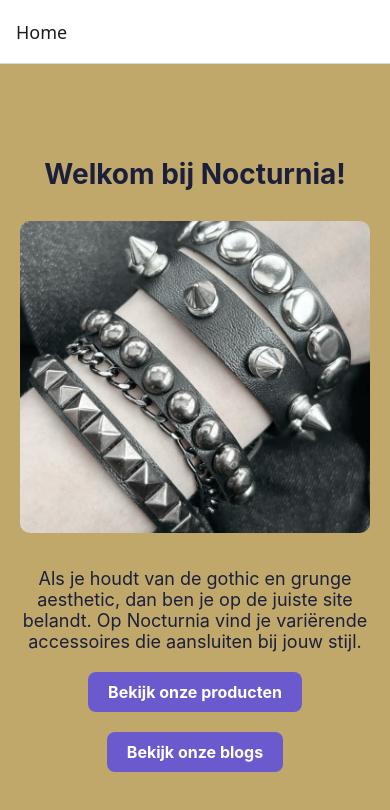
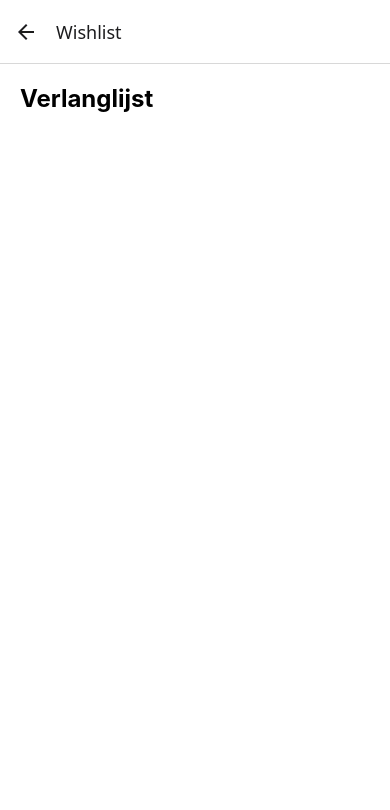
Before and after one commit to Charlie280809/mobile-app-repo, a React Native app in the folder mobile-app/: screen /Wishlist in a window 390 px wide. Shown: the top 810 px of the page. Built offline with nearby package versions, Linux system fonts and the light colour scheme.

Commit message:
attempted first template to wishlist and cart

```diff
--- a/mobile-app/App.js
+++ b/mobile-app/App.js
@@ -7,6 +7,8 @@ import ProductScreen from './screens/ProductScreen.js';
 import AllProducts from './screens/AllProducts.js';
 import AllBlogs from './screens/AllBlogs.js';
 import BlogScreen from './screens/BlogScreen.js';
+import Cart from './screens/Cart.js';
+import Wishlist from './screens/Wishlist.js';
 
 const Stack = createStackNavigator();
 
@@ -18,7 +20,9 @@ export default function App() {
         <Stack.Screen name="AllProducts" component={AllProducts} />
         <Stack.Screen name="Product" component={ProductScreen} />
         <Stack.Screen name="AllBlogs" component={AllBlogs} />
-        {/* <Stack.Screen name="BlogScreen" component={BlogScreen} /> */}
+        <Stack.Screen name="BlogScreen" component={BlogScreen} />
+        <Stack.Screen name="Cart" component={Cart} />
+        <Stack.Screen name="Wishlist" component={Wishlist} />
       </Stack.Navigator>
     </NavigationContainer>
   )
--- /dev/null
+++ b/mobile-app/screens/Cart.js
@@ -0,0 +1,54 @@
+import React, { useState, useEffect } from 'react';
+import { View, Text, ScrollView, StyleSheet, Button } from 'react-native';
+import { useIsFocused } from '@react-navigation/native';
+
+const Cart = ({ route }) => {
+  const [cart, setCart] = useState([]);
+  const isFocused = useIsFocused();
+
+  useEffect(() => {
+    if (route.params?.product) {
+      const product = route.params.product;
+      const existing = cart.find((item) => item.id === product.id);
+
+      if (existing) {
+        setCart(cart.map(item =>
+          item.id === product.id
+            ? { ...item, quantity: item.quantity + 1 }
+            : item
+        ));
+      } else {
+        setCart([...cart, { ...product, quantity: 1 }]);
+      }
+    }
+  }, [route.params, isFocused]);
+
+  const removeFromCart = (id) => {
+    setCart(cart.filter(item => item.id !== id));
+  };
+
+  const total = cart.reduce((sum, item) => sum + item.price * item.quantity, 0);
+
+  return (
+    <ScrollView style={styles.container}>
+      <Text style={styles.title}>Winkelmand</Text>
+      {cart.map(item => (
+        <View key={item.id} style={styles.item}>
+          <Text>{item.title} x{item.quantity}</Text>
+          <Text>€{(item.price * item.quantity).toFixed(2)}</Text>
+          <Button title="Verwijder" onPress={() => removeFromCart(item.id)} />
+        </View>
+      ))}
+      <Text style={styles.total}>Totaal: €{total.toFixed(2)}</Text>
+    </ScrollView>
+  );
+};
+
+export default Cart;
+
+const styles = StyleSheet.create({
+  container: { padding: 20, backgroundColor: '#fff', flex: 1 },
+  title: { fontSize: 24, fontWeight: 'bold', marginBottom: 20 },
+  item: { marginBottom: 15 },
+  total: { fontSize: 20, fontWeight: 'bold', marginTop: 20 },
+});
--- a/mobile-app/screens/HomeScreen.js
+++ b/mobile-app/screens/HomeScreen.js
@@ -27,6 +27,21 @@ const HomeScreen = ({ navigation }) => {
         >
           <Text style={styles.buttonText}>Bekijk onze blogs</Text>
         </TouchableOpacity>
+
+        <TouchableOpacity
+          style={styles.button}
+          onPress={() => navigation.navigate("Cart")}
+        >
+          <Text style={styles.buttonText}>Bekijk winkelmand</Text>
+        </TouchableOpacity>
+
+        <TouchableOpacity
+          style={styles.button}
+          onPress={() => navigation.navigate("Wishlist")}
+        >
+          <Text style={styles.buttonText}>Bekijk je verlanglijst</Text>
+        </TouchableOpacity>
+
 
     </View>
   );
--- a/mobile-app/screens/ProductScreen.js
+++ b/mobile-app/screens/ProductScreen.js
@@ -37,6 +37,21 @@ const ProductScreen = ({ route, navigation }) => { //functie die de homepagina v
             </View>
 
             <Text style={styles.totalPrice}>Totaal: €{(numericPrice * quantity).toFixed(2)}</Text>
+
+            <TouchableOpacity
+              style={styles.button}
+              onPress={() => addToCart({ title, price, image, id: route.params.id }, quantity)}
+            >
+              <Text style={styles.buttonText}>Toevoegen aan winkelmand</Text>
+            </TouchableOpacity>
+
+            <TouchableOpacity
+              style={styles.button}
+              onPress={() => addToWishlist({ title, price, image, id: route.params.id })}
+            >
+              <Text style={styles.buttonText}>Toevoegen aan wishlist</Text>
+            </TouchableOpacity>
+
             <StatusBar style="auto" />
         </View>
     );
@@ -81,8 +96,8 @@ const styles = StyleSheet.create({
   },
   quantityContainer: {
     flexDirection: 'row',
-    marginTop: 20,
-    marginBottom: 20,
+    marginTop: 4,
+    marginBottom: 10,
   },
   quantityButton: {
     fontSize: 24,
@@ -104,4 +119,16 @@ const styles = StyleSheet.create({
     color: '#444',
     marginTop: 5
   },
+  button: {
+    backgroundColor: '#6A5ACD',
+    paddingVertical: 10,
+    paddingHorizontal: 20,
+    borderRadius: 8,
+    marginTop: 10,
+  },
+  buttonText: {
+    color: '#fff',
+    fontSize: 16,
+    fontWeight: 'bold',
+  },
 });
--- /dev/null
+++ b/mobile-app/screens/Wishlist.js
@@ -0,0 +1,53 @@
+import React, { useState, useEffect } from 'react';
+import { View, Text, ScrollView, Button, StyleSheet } from 'react-native';
+import { useIsFocused, useNavigation } from '@react-navigation/native';
+
+const Wishlist = ({ route }) => {
+  const [wishlist, setWishlist] = useState([]);
+  const isFocused = useIsFocused();
+  const navigation = useNavigation();
+
+  useEffect(() => {
+    if (route.params?.product) {
+      const product = route.params.product;
+      const exists = wishlist.some(item => item.id === product.id);
+      if (!exists) {
+        setWishlist([...wishlist, product]);
+      }
+    }
+  }, [route.params, isFocused]);
+
+  const removeFromWishlist = (id) => {
+    setWishlist(wishlist.filter(item => item.id !== id));
+  };
+
+  const moveAllToCart = () => {
+    wishlist.forEach(item => {
+      navigation.navigate('Cart', { product: item });
+    });
+    setWishlist([]);
+  };
+
+  return (
+    <ScrollView style={styles.container}>
+      <Text style={styles.title}>Verlanglijst</Text>
+      {wishlist.map(item => (
+        <View key={item.id} style={styles.item}>
+          <Text>{item.title}</Text>
+          <Button title="Verwijder" onPress={() => removeFromWishlist(item.id)} />
+        </View>
+      ))}
+      {wishlist.length > 0 && (
+        <Button title="Zet alles in winkelmand" onPress={moveAllToCart} />
+      )}
+    </ScrollView>
+  );
+};
+
+export default Wishlist;
+
+const styles = StyleSheet.create({
+  container: { padding: 20, backgroundColor: '#fff', flex: 1 },
+  title: { fontSize: 24, fontWeight: 'bold', marginBottom: 20 },
+  item: { marginBottom: 15 },
+});
```
